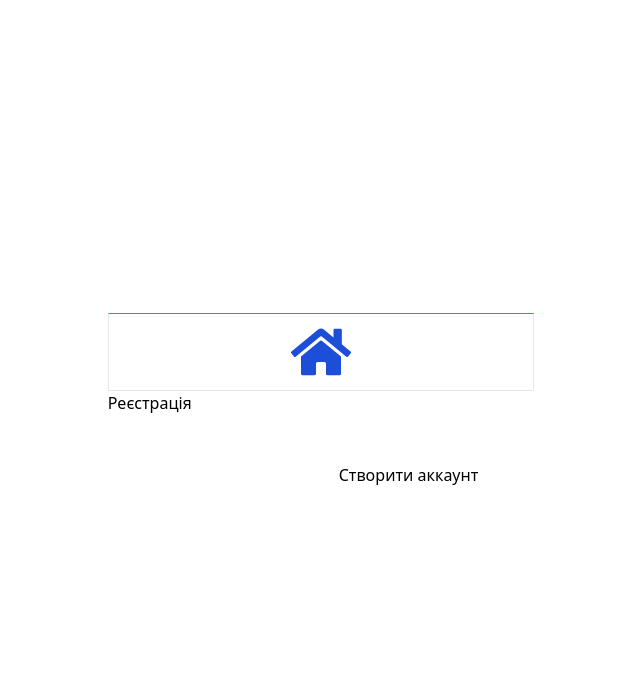
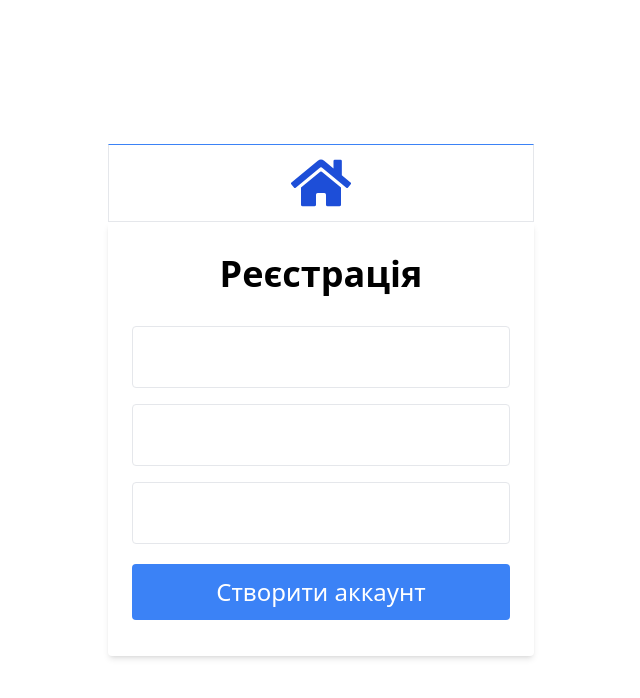
Before and after one commit to VicDanilevska/diplom, a React (Create React App) app: page /signup in a window 1280 px wide. Shown: the top 698 px of the page, without its empty margins (319-959 px from the left). Built offline with nearby package versions, Linux system fonts and the light colour scheme; no server answers; the HTML template or start-up script is replaced by a standard one.

Commit message:
Стилізовано елементи сторінки

```diff
--- a/src/pages/SignUp.js
+++ b/src/pages/SignUp.js
@@ -43,28 +43,28 @@ const SignUp = () => {
                         </Link>}
                 </div>
 
-                <div className="">
+                <div className={'bg-white px-6 py-8 rounded shadow-md text-black'}>
                     <motion.h1
-                        className="">
+                        className={"mb-8 text-4xl font-bold text-center"}>
                         Реєстрація
                     </motion.h1>
 
                     <motion.input
                         type="text"
-                        className=""/>
+                        className={"block border border-grey-light w-full p-3 rounded mb-4 text-3xl"}/>
 
                     <motion.input
                         type="password"
-                        className=""
+                        className={"block border border-grey-light w-full p-3 rounded mb-4 text-3xl"}
                     />
                     <motion.input
                         type="password"
-                        className=""
+                        className={"block border border-grey-light w-full p-3 rounded mb-4 text-3xl"}
                     />
 
                     <button
                         type={'button'}
-                        className=""
+                        className={"w-full relative text-center text-2xl py-3 rounded bg-blue-500 text-white hover:bg-blue-600 focus:outline-none my-1"}
                     >Створити аккаунт
                         <motion.div className={''}></motion.div>
                     </button>
```
